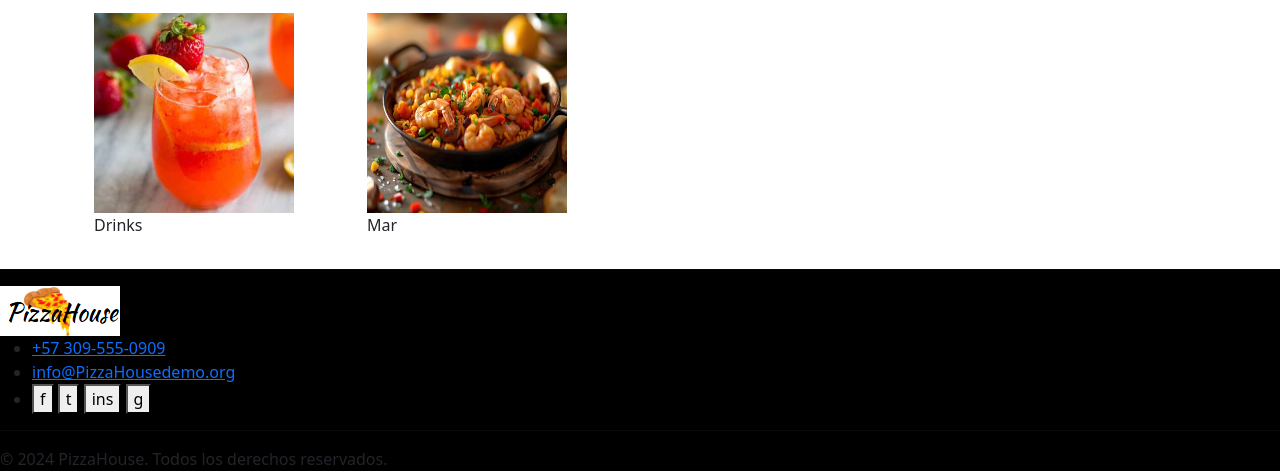
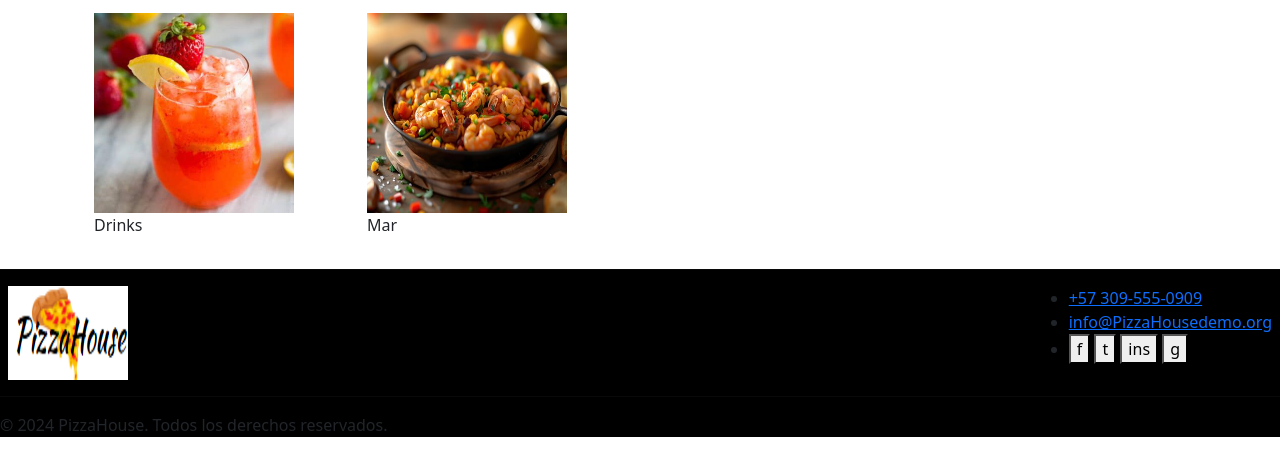
Before and after one commit to natalianieves/Web-_Pizza_Vanilla_Bootstrap, a plain HTML site: page index.html in a window 1280 px wide. Shown: the part 723-1194 px from the top of the page. After the commit the page ends 1160 px from the top, so only its background shows below. Drawn offline with nearby package versions, Linux system fonts and the light colour scheme.

Commit message:
style(index): apply spacing in footer

```diff
--- a/index.html
+++ b/index.html
@@ -87,7 +87,7 @@
     </main>
     <footer class="bg-black">
       <hr />
-      <section>
+      <section class="d-flex justify-content-between mx-2">
         <img src="/img/pl.png" alt="" />
         <ul>
           <li><a href="">+57 309-555-0909</a></li>
```
